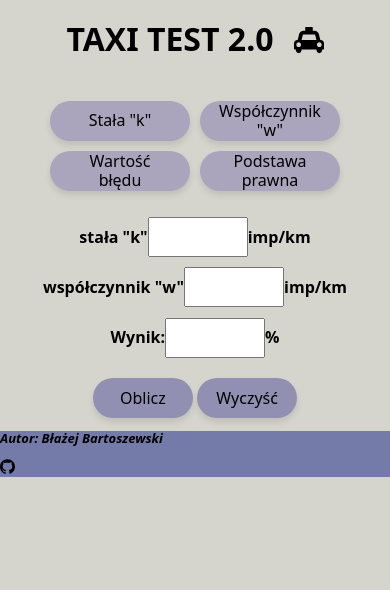
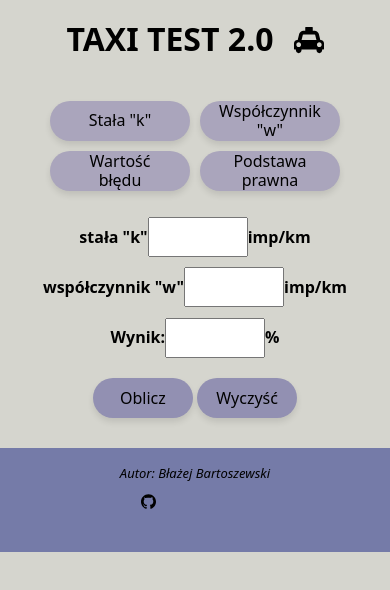
Before and after one commit to Blazej90/taxi-test, a plain HTML site: page index.html in a window 390 px wide. Drawn offline with nearby package versions, Linux system fonts and the light colour scheme.

Commit message:
add styles to footer

```diff
--- a/common.css
+++ b/common.css
@@ -61,7 +61,34 @@ footer {
   transform: scale(0.95);
 }
 
+.author {
+  display: flex;
+  flex-direction: column;
+  align-items: center;
+}
+
 .author > p {
   font-style: italic;
+  font-weight: lighter;
   font-size: small;
 }
+
+#icon-github,
+#icon-facebook,
+#icon-twitter,
+#icon-instagram {
+  cursor: pointer;
+}
+
+.social-media svg:not(:last-child) {
+  margin-right: 10px;
+}
+
+.social-media svg {
+  margin-right: 5px;
+  transition: fill 0.3s;
+}
+
+.social-media svg:hover {
+  fill: white;
+}
--- a/index.html
+++ b/index.html
@@ -74,10 +74,20 @@
       <div class="author">
         <p>Autor: Błażej Bartoszewski</p>
         <div class="social-media">
-          <svg id="icon-github" width="15px" height="15px">
+          <svg
+            id="icon-github"
+            width="15px"
+            height="15px"
+            onclick="openGitHubLink()"
+          >
             <use href="./images/icon-github.svg#icon-github"></use>
           </svg>
-          <svg id="icon-facebook" width="15px" height="15px">
+          <svg
+            id="icon-facebook"
+            width="15px"
+            height="15px"
+            onclick="openFacebookLink()"
+          >
             <use href="./images/icons-social-media.svg#icon-facebook-1"></use>
           </svg>
           <svg id="icon-twitter" width="15px" height="15px">
--- a/index.js
+++ b/index.js
@@ -49,3 +49,12 @@ function clearInputs() {
   resultInput.value = "";
   resultInput.style.color = ""; // Przywróć domyślny kolor
 }
+
+// Otwieranie linków social-media //
+function openGitHubLink() {
+  window.open("https://github.com/Blazej90", "_blank");
+}
+
+function openFacebookLink() {
+  window.open("https://www.facebook.com/blazejbart", "_blank");
+}
--- a/styles.css
+++ b/styles.css
@@ -90,6 +90,12 @@
     height: 40px;
     box-sizing: border-box;
   }
+
+  .author {
+    margin-top: 30px;
+    padding-top: 5px;
+    padding-bottom: 40px;
+  }
 }
 
 /* Punkty przerwania od 480px do 1199px */
```
